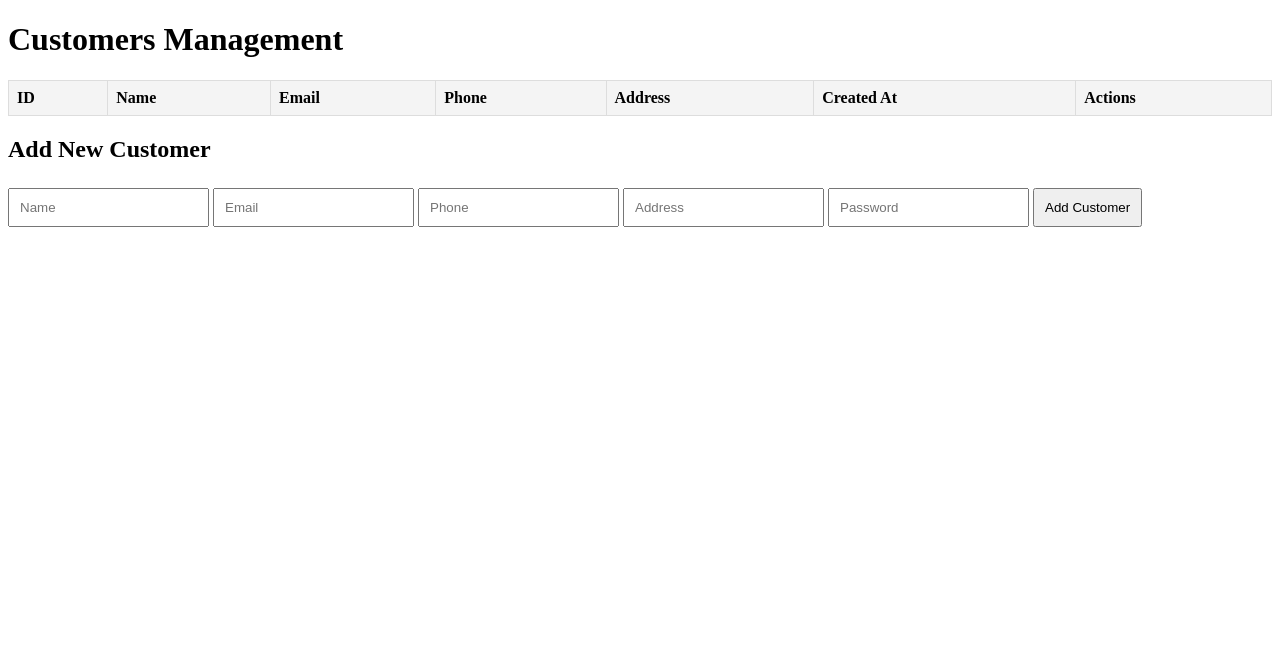
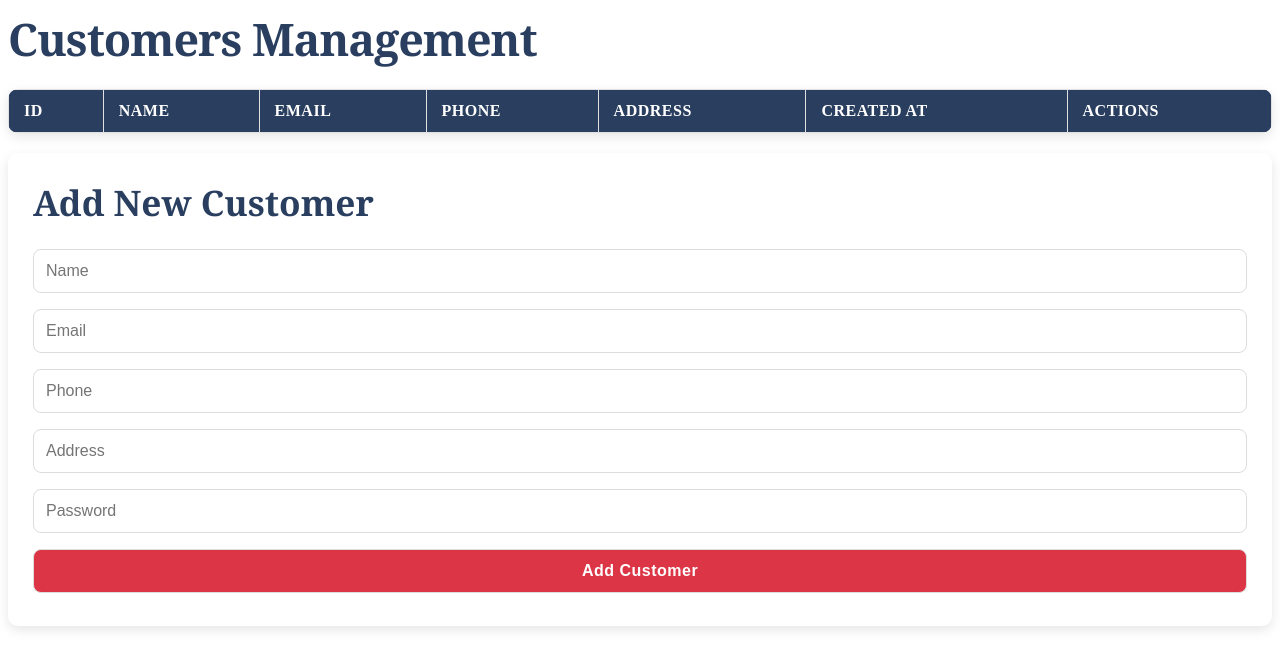
Before and after one commit to youssefEssa22/Database-Project-, a website: page html/customers.html in a window 1280 px wide. Drawn offline with Linux system fonts and the light colour scheme; no server answers.

Commit message:
edit css  to customers files and add new css file

```diff
--- /dev/null
+++ b/css/customers.css
@@ -0,0 +1,124 @@
+ <style>
+        body {
+            font-family: 'Segoe UI', Tahoma, Geneva, Verdana, sans-serif;
+            line-height: 1.8;
+            margin: 0;
+            padding: 0;
+            background-color: #fafafa;
+            color: #333;
+        }
+
+        .container {
+            max-width: 1200px;
+            margin: 0 auto;
+            padding: 0 30px;
+        }
+
+        table {
+            width: 100%;
+            border-collapse: collapse;
+            margin: 20px 0;
+            background-color: #fff;
+            box-shadow: 0 4px 12px rgba(0, 0, 0, 0.1);
+            border-radius: 10px;
+            overflow: hidden;
+        }
+
+        th, td {
+            border: 1px solid #e0e0e0;
+            padding: 12px 15px;
+            text-align: left;
+        }
+
+        th {
+            background-color: #2a3f5f;
+            color: #fff;
+            font-weight: 600;
+            position: sticky;
+            top: 0;
+            z-index: 1;
+            text-transform: uppercase;
+            letter-spacing: 0.5px;
+        }
+
+        tr:nth-child(even) {
+            background-color: #f9f9f9;
+        }
+
+        tr:hover {
+            background-color: #f1f1f1;
+            transition: background-color 0.3s ease;
+        }
+
+        form {
+            margin: 20px 0;
+            background-color: #fff;
+            padding: 25px;
+            border-radius: 10px;
+            box-shadow: 0 4px 12px rgba(0, 0, 0, 0.1);
+        }
+
+        input, select, button {
+            margin: 8px 0;
+            padding: 12px;
+            width: 100%;
+            box-sizing: border-box;
+            border: 1px solid #ddd;
+            border-radius: 8px;
+            font-size: 16px;
+            transition: all 0.3s ease;
+        }
+
+        input:focus, select:focus {
+            border-color: #2a3f5f;
+            outline: none;
+            box-shadow: 0 0 8px rgba(42, 63, 95, 0.2);
+        }
+
+
+        button {
+           background-color: #dc3545;
+            color: #fff;
+            cursor: pointer;
+            font-weight: 600;
+            letter-spacing: 0.5px;
+            transition: background-color 0.3s ease, transform 0.2s ease;
+        }
+
+        button:hover {
+             background-color: #c82333;
+            transform: translateY(-2px);
+        }
+
+        button:active {
+            transform: translateY(0);
+        }
+
+        h1, h2, h3, h4, h5, h6 {
+            font-family: 'Georgia', serif;
+            color: #2a3f5f;
+            margin: 0 0 15px 0;
+        }
+
+        h1 {
+            font-size: 2.8em;
+            font-weight: 700;
+            letter-spacing: -1px;
+        }
+
+        h2 {
+            font-size: 2.2em;
+            font-weight: 600;
+        }
+        .shadow-hover {
+            transition: box-shadow 0.3s ease;
+        }
+
+        .shadow-hover:hover {
+            box-shadow: 0 8px 24px rgba(0, 0, 0, 0.15);
+        }
+
+        .rounded {
+            border-radius: 10px;
+        }
+    </style>
--- a/html/customers.html
+++ b/html/customers.html
@@ -4,29 +4,8 @@
     <meta charset="UTF-8">
     <meta name="viewport" content="width=device-width, initial-scale=1.0">
     <title>Customers Table</title>
-    <link rel="stylesheet" href="../css/styles.css"> <!-- Add your CSS file path here -->
-    <style>
-        table {
-            width: 100%;
-            border-collapse: collapse;
-            margin: 20px 0;
-        }
-        th, td {
-            border: 1px solid #ddd;
-            padding: 8px;
-            text-align: left;
-        }
-        th {
-            background-color: #f4f4f4;
-        }
-        form {
-            margin: 20px 0;
-        }
-        input, button {
-            margin: 5px 0;
-            padding: 10px;
-        }
-    </style>
+    <link rel="stylesheet" href="../css/customers.css"> <!-- Add your CSS file path here -->
+
 </head>
 <body>
     <h1>Customers Management</h1>
```
